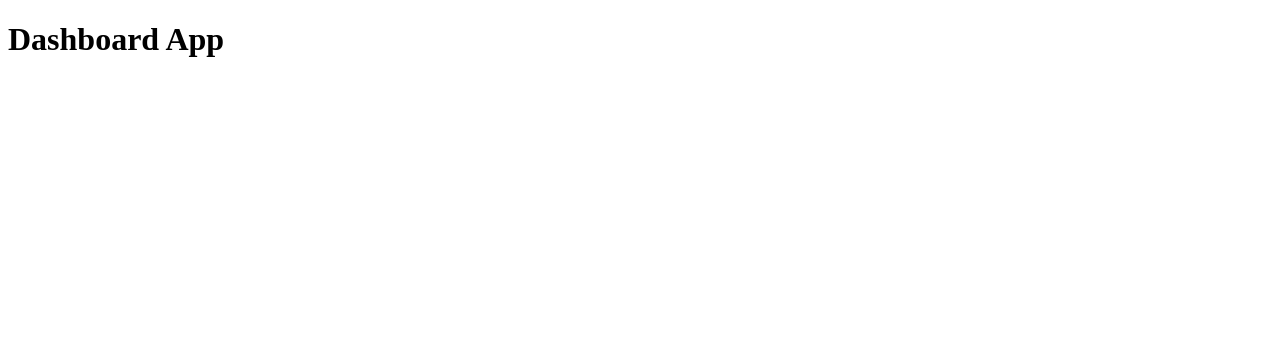
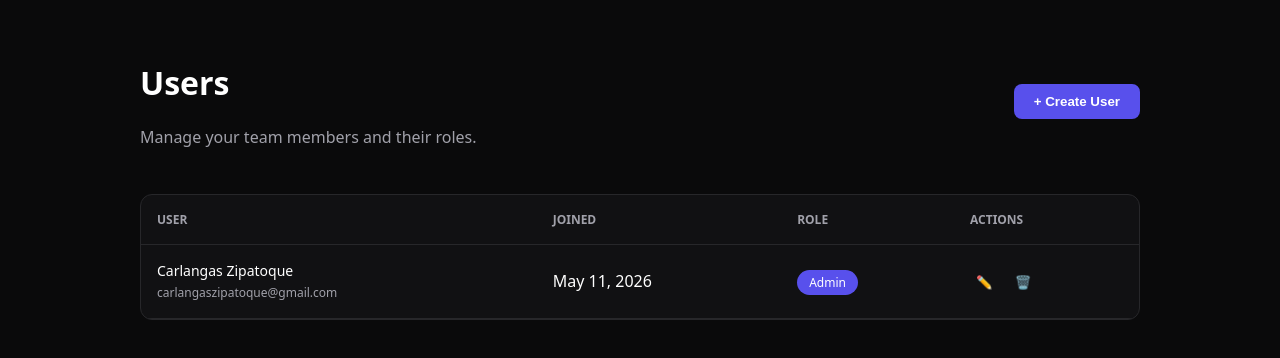
Before and after one commit to ivancortesromero/contactica-dashboard, a Next.js app in the folder dashboard/: page / in a window 1280 px wide. Shown: the top 358 px of the page. Built offline with nearby package versions, Linux system fonts and the light colour scheme.

Commit message:
first frontend version

```diff
--- /dev/null
+++ b/dashboard/app/globals.css
@@ -0,0 +1,139 @@
+/* app/globals.css */
+:root {
+  --bg-color: #0a0a0b;
+  --card-bg: #111113;
+  --modal-bg: #18181b;
+  --text-main: #ffffff;
+  --text-dim: #a1a1aa;
+  --accent: #5850ec;
+  --danger: #ef4444;
+  --border: #27272a;
+}
+
+body {
+  background-color: var(--bg-color);
+  color: var(--text-main);
+  font-family: system-ui, sans-serif;
+  margin: 0;
+  padding: 40px;
+}
+
+.container {
+  max-width: 1000px;
+  margin: 0 auto;
+}
+
+header {
+  display: flex;
+  justify-content: space-between;
+  align-items: center;
+  margin-bottom: 30px;
+}
+
+.btn-primary {
+  background: var(--accent);
+  color: white;
+  border: none;
+  padding: 10px 20px;
+  border-radius: 8px;
+  cursor: pointer;
+  font-weight: 600;
+}
+
+.card {
+  background: var(--card-bg);
+  border: 1px solid var(--border);
+  border-radius: 12px;
+  overflow: hidden;
+}
+
+table {
+  width: 100%;
+  border-collapse: collapse;
+  text-align: left;
+}
+
+th {
+  padding: 16px;
+  color: var(--text-dim);
+  font-size: 12px;
+  text-transform: uppercase;
+  border-bottom: 1px solid var(--border);
+}
+
+td {
+  padding: 16px;
+  border-bottom: 1px solid var(--border);
+}
+
+.user-info div { font-size: 14px; }
+.user-info span { color: var(--text-dim); font-size: 12px; }
+
+.badge {
+  background: var(--accent);
+  padding: 4px 12px;
+  border-radius: 20px;
+  font-size: 12px;
+}
+
+/* MODALES */
+.overlay {
+  position: fixed;
+  top: 0; left: 0; right: 0; bottom: 0;
+  background: rgba(0, 0, 0, 0.8);
+  display: flex;
+  align-items: center;
+  justify-content: center;
+  z-index: 100;
+}
+
+.modal {
+  background: var(--modal-bg);
+  width: 100%;
+  max-width: 450px;
+  padding: 24px;
+  border-radius: 16px;
+  border: 1px solid var(--border);
+  position: relative;
+}
+
+.modal h2 { margin-top: 0; font-size: 20px; }
+.modal p { color: var(--text-dim); font-size: 14px; }
+
+.form-group { margin-bottom: 16px; }
+.form-group label { display: block; margin-bottom: 8px; font-size: 14px; font-weight: 500; }
+
+input, select {
+  width: 100%;
+  padding: 12px;
+  background: #09090b;
+  border: 1px solid var(--border);
+  border-radius: 8px;
+  color: white;
+  box-sizing: border-box;
+}
+
+.modal-footer {
+  display: flex;
+  justify-content: flex-end;
+  gap: 12px;
+  margin-top: 24px;
+}
+
+.btn-secondary {
+  background: transparent;
+  border: 1px solid var(--border);
+  color: white;
+  padding: 10px 20px;
+  border-radius: 8px;
+  cursor: pointer;
+}
+
+.btn-danger {
+  background: #c2410c;
+  color: white;
+  border: none;
+  padding: 10px 20px;
+  border-radius: 8px;
+  cursor: pointer;
+}
--- /dev/null
+++ b/dashboard/app/layout.js
@@ -0,0 +1,14 @@
+// dashboard/app/layout.js
+import "./globals.css"; // Esta línea es VITAL
+
+export const metadata = {
+  title: "User Management",
+};
+
+export default function RootLayout({ children }) {
+  return (
+    <html lang="en">
+      <body>{children}</body>
+    </html>
+  );
+}
--- a/dashboard/app/page.js
+++ b/dashboard/app/page.js
@@ -1,7 +1,110 @@
-export default function Home() {
+"use client";
+import { useState } from 'react';
+
+export default function UsersPage() {
+  const [activeModal, setActiveModal] = useState(null); // 'create', 'edit', 'delete' o null
+
+  const closeModal = () => setActiveModal(null);
+
   return (
-    <main>
-      <h1>Dashboard App</h1>
+    <main className="container">
+      <header>
+        <div>
+          <h1>Users</h1>
+          <p style={{ color: '#a1a1aa' }}>Manage your team members and their roles.</p>
+        </div>
+        <button className="btn-primary" onClick={() => setActiveModal('create')}>
+          + Create User
+        </button>
+      </header>
+
+      <div className="card">
+        <table>
+          <thead>
+            <tr>
+              <th>User</th>
+              <th>Joined</th>
+              <th>Role</th>
+              <th>Actions</th>
+            </tr>
+          </thead>
+          <tbody>
+            <tr>
+              <td className="user-info">
+                <div>Carlangas Zipatoque</div>
+                <span>carlangaszipatoque@gmail.com</span>
+              </td>
+              <td>May 11, 2026</td>
+              <td><span className="badge">Admin</span></td>
+              <td>
+                <button onClick={() => setActiveModal('edit')} style={{background:'none', border:'none', cursor:'pointer', marginRight:'10px'}}>✏️</button>
+                <button onClick={() => setActiveModal('delete')} style={{background:'none', border:'none', cursor:'pointer'}}>🗑️</button>
+              </td>
+            </tr>
+          </tbody>
+        </table>
+      </div>
+
+      {/* MODAL: CREATE */}
+      {activeModal === 'create' && (
+        <div className="overlay">
+          <div className="modal">
+            <h2>Create User</h2>
+            <p>Send an invitation to join your app.</p>
+            <div className="form-group">
+              <label>Email address</label>
+              <input type="email" placeholder="name@example.com" />
+            </div>
+            <div className="form-group">
+              <label>Role</label>
+              <select>
+                <option>User</option>
+                <option>Admin</option>
+              </select>
+            </div>
+            <div className="modal-footer">
+              <button className="btn-secondary" onClick={closeModal}>Cancel</button>
+              <button className="btn-primary">Create User</button>
+            </div>
+          </div>
+        </div>
+      )}
+
+      {/* MODAL: EDIT */}
+      {activeModal === 'edit' && (
+        <div className="overlay">
+          <div className="modal">
+            <h2>Edit User</h2>
+            <p>Update details for <b>Carlangas Zipatoque</b></p>
+            <div className="form-group">
+              <label>Full Name</label>
+              <input type="text" defaultValue="Carlangas Zipatoque" />
+            </div>
+            <div className="form-group">
+              <label>Email</label>
+              <input type="email" defaultValue="carlangaszipatoque@gmail.com" />
+            </div>
+            <div className="modal-footer">
+              <button className="btn-secondary" onClick={closeModal}>Cancel</button>
+              <button className="btn-primary">Save Changes</button>
+            </div>
+          </div>
+        </div>
+      )}
+
+      {/* MODAL: DELETE */}
+      {activeModal === 'delete' && (
+        <div className="overlay">
+          <div className="modal">
+            <h2>Remove User</h2>
+            <p>Are you sure you want to remove <b>Carlangas Zipatoque</b>? This action cannot be undone.</p>
+            <div className="modal-footer">
+              <button className="btn-secondary" onClick={closeModal}>Cancel</button>
+              <button className="btn-danger" onClick={closeModal}>Remove</button>
+            </div>
+          </div>
+        </div>
+      )}
     </main>
-  )
+  );
 }
```
Also changed, not shown: 2 other files (tests, documents, lock files or other folders).
